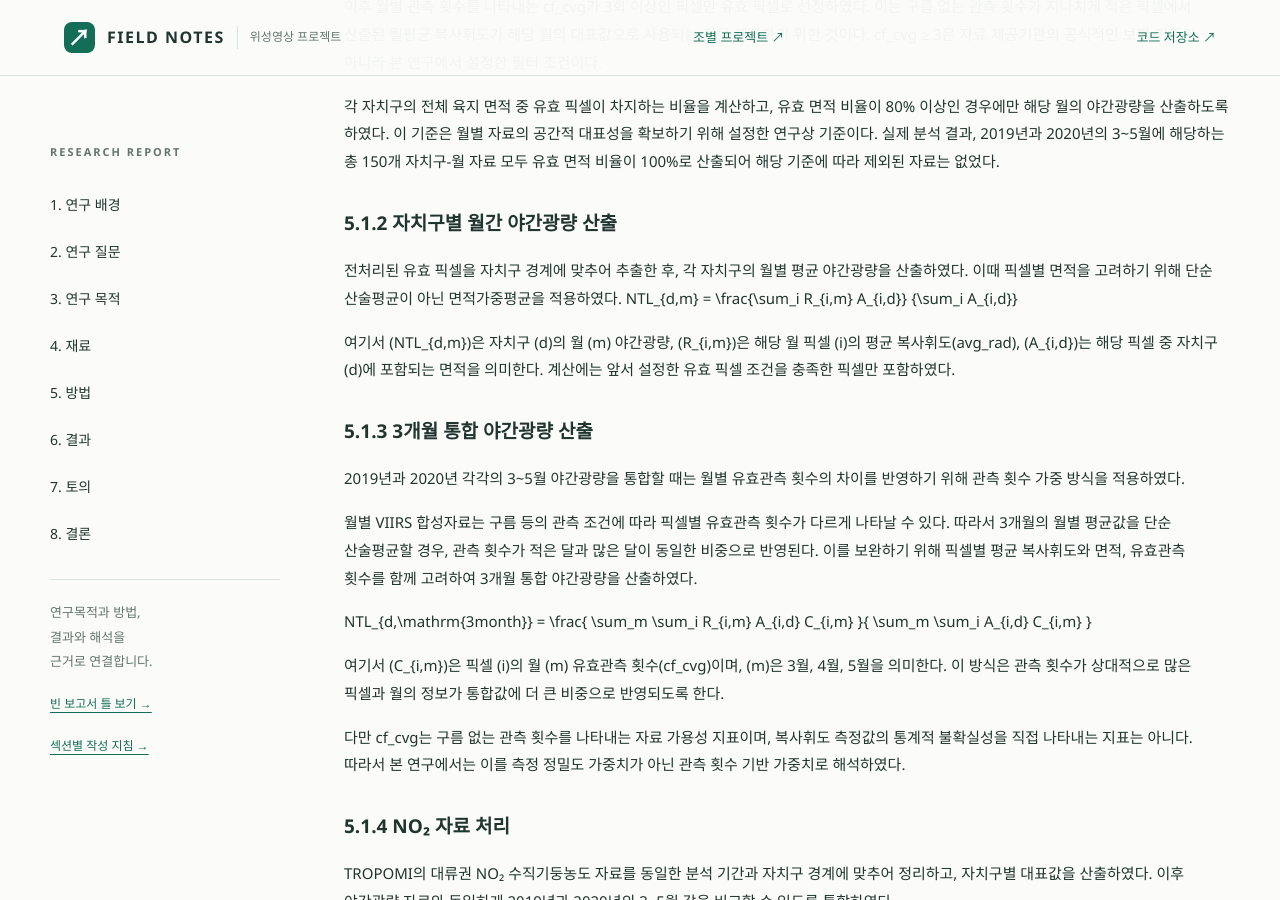
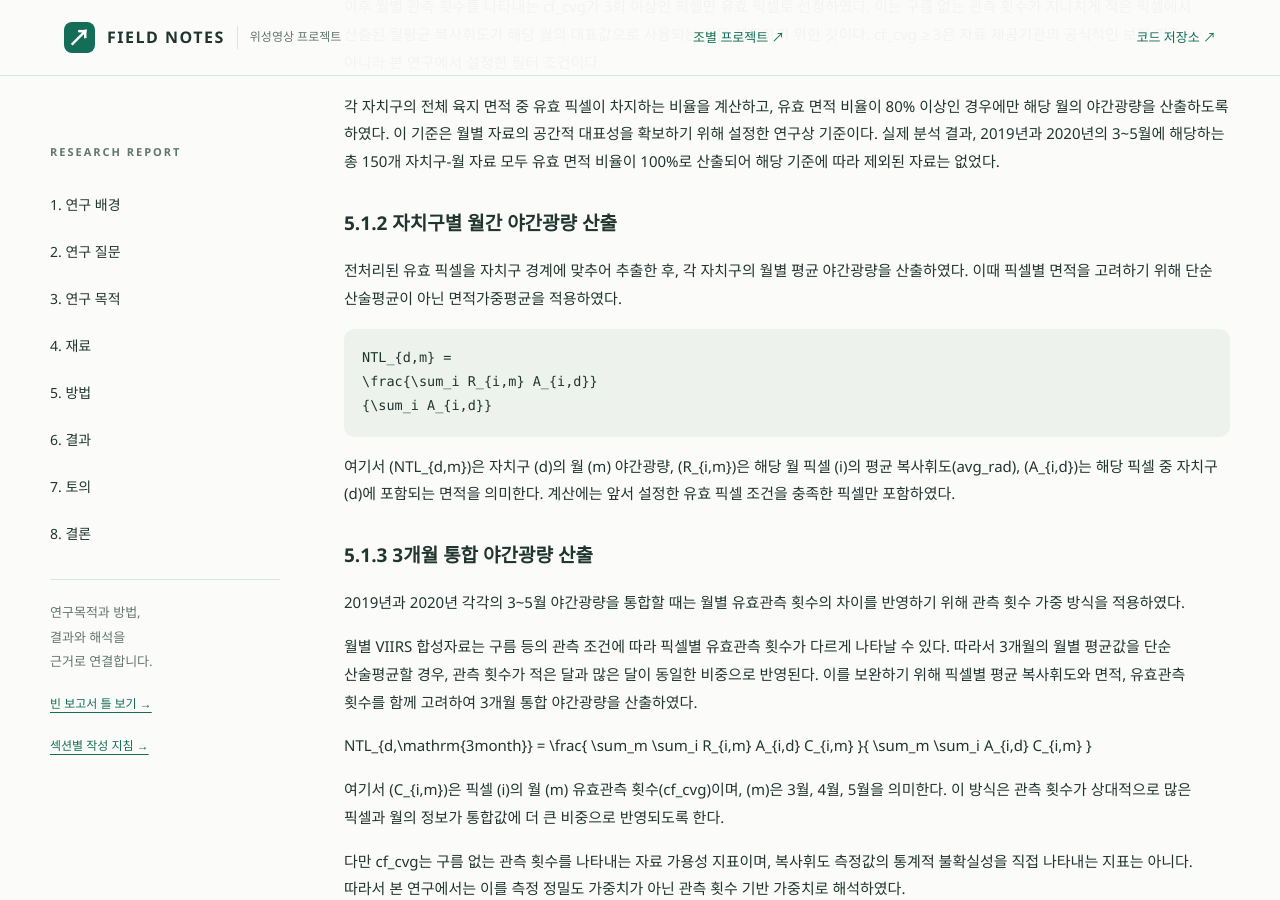
Before and after one commit to rlawkdgns3550-cmyk/surveying2_team03, a Jekyll site: the page built from docs/index.md, in a window 1280 px wide and 900 px high, scrolled down 9249 px. Built offline with Jekyll 4.4.1, drawn with Linux system fonts in a browser that asks for light colours.

Commit message:
Include formula for area-weighted average night light
Added mathematical formula for calculating area-weighted average night light intensity.

````diff
--- a/docs/index.md
+++ b/docs/index.md
@@ -110,9 +110,12 @@ VIIRS 월별 합성자료에서 자치구별 야간광량을 산출하기 위해
 
 ### 5.1.2 자치구별 월간 야간광량 산출
 전처리된 유효 픽셀을 자치구 경계에 맞추어 추출한 후, 각 자치구의 월별 평균 야간광량을 산출하였다. 이때 픽셀별 면적을 고려하기 위해 단순 산술평균이 아닌 면적가중평균을 적용하였다.
+
+```math
 NTL_{d,m} =
 \frac{\sum_i R_{i,m} A_{i,d}}
 {\sum_i A_{i,d}}
+```
 
 여기서 \(NTL_{d,m}\)은 자치구 \(d\)의 월 \(m\) 야간광량, \(R_{i,m}\)은 해당 월 픽셀 \(i\)의 평균 복사휘도(avg_rad), \(A_{i,d}\)는 해당 픽셀 중 자치구 \(d\)에 포함되는 면적을 의미한다. 계산에는 앞서 설정한 유효 픽셀 조건을 충족한 픽셀만 포함하였다.
 
````
